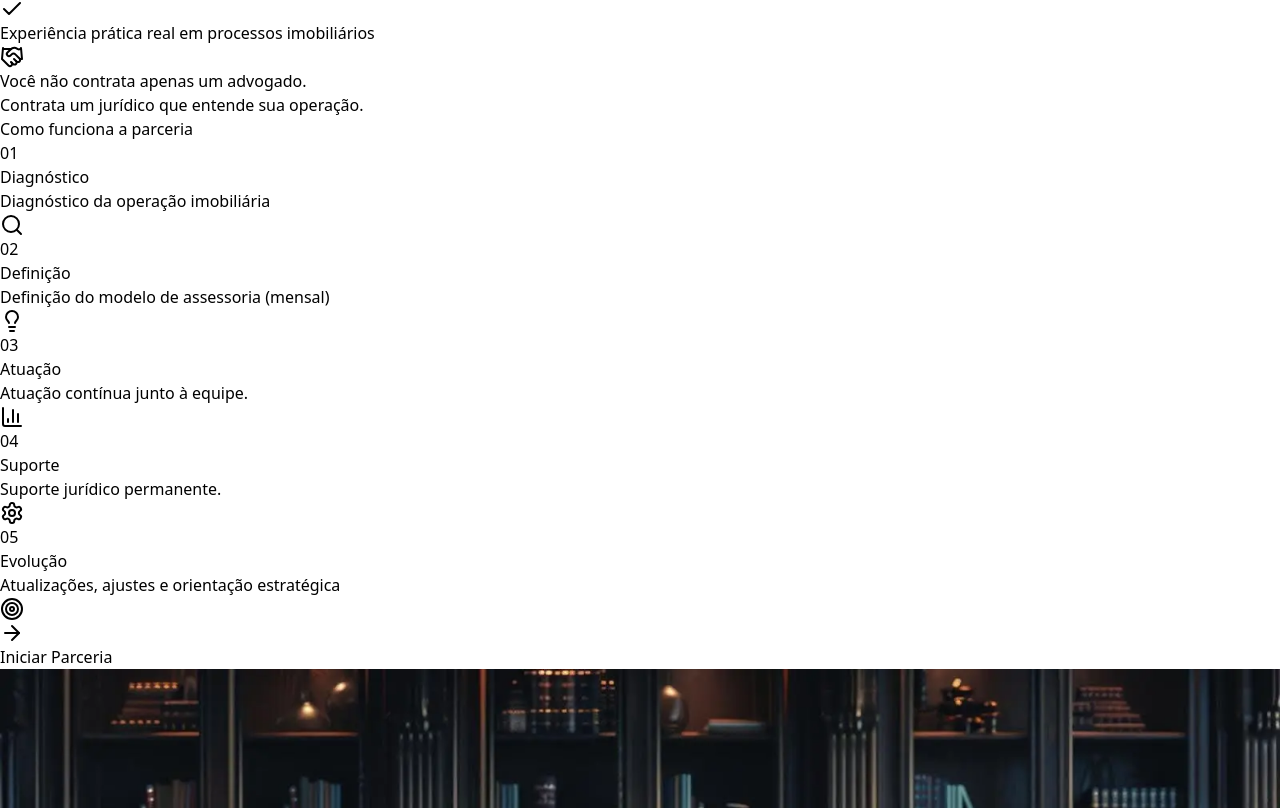
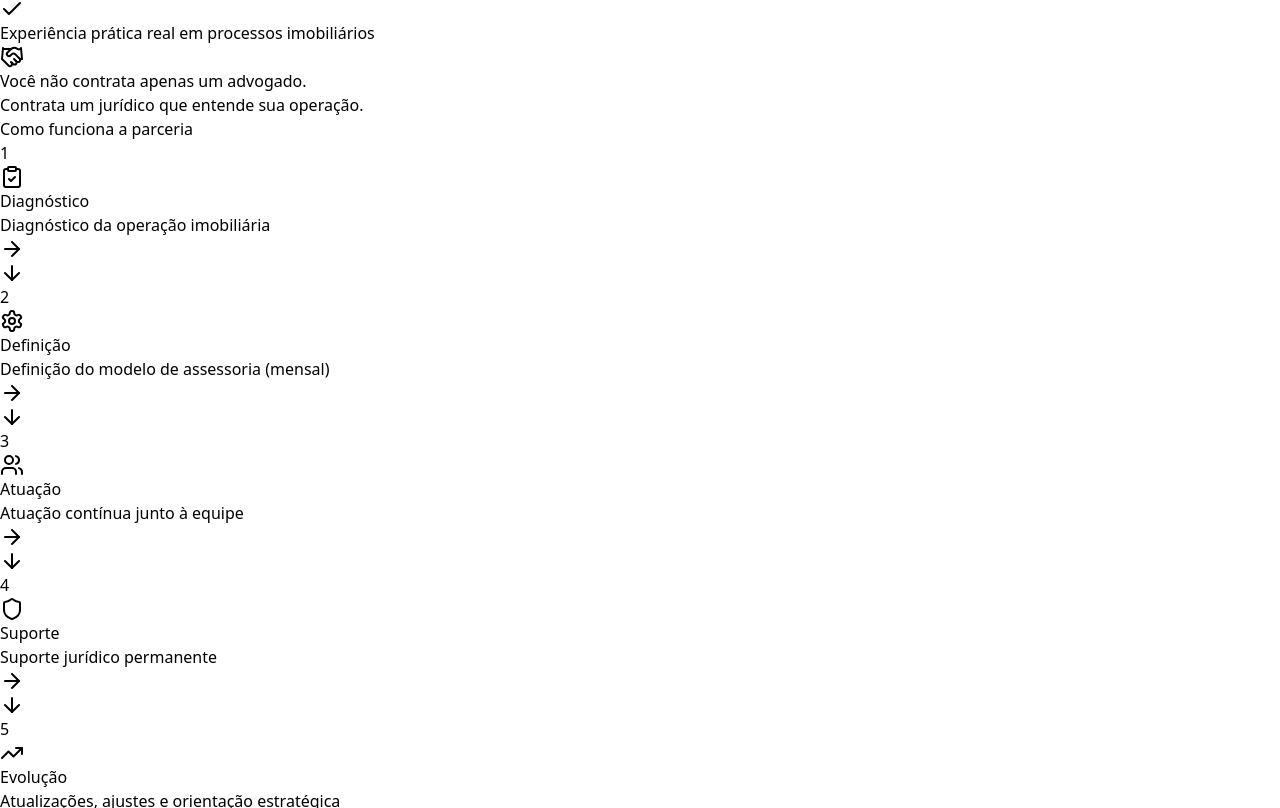
Before and after one commit to Paper-Street-Softwares/LPA-Jonatas-Honorio, a React (Vite) app: page / in a window 1280 px wide. Shown: the part 5072-5880 px from the top of the page. Built offline with nearby package versions, Linux system fonts and the light colour scheme.

Commit message:
fix: cards

```diff
--- a/src/sections/PartnershipSection.jsx
+++ b/src/sections/PartnershipSection.jsx
@@ -4,15 +4,11 @@ import MotionDivDownToUp from '../components/animations/MotionDownToUp'
 import {
   ArrowRight,
   ClipboardCheck,
+  Settings,
   Users,
   Shield,
   TrendingUp,
   ArrowDown,
-  Search,
-  Lightbulb,
-  BarChart3,
-  Settings,
-  Target,
 } from 'lucide-react'
 import content from '../content/Content'
 import CtaButton from '../components/buttons/CtaButton'
@@ -20,39 +16,34 @@ import CtaButton from '../components/buttons/CtaButton'
 function PartnershipSection() {
   const steps = [
     {
-      number: '01',
+      step: '1',
       title: 'Diagnóstico',
-      description: 'Diagnóstico da operação imobiliária',
-      icon: Search,
-      color: 'bg-darker',
+      desc: 'Diagnóstico da operação imobiliária',
+      icon: ClipboardCheck,
     },
     {
-      number: '02',
+      step: '2',
       title: 'Definição',
-      description: 'Definição do modelo de assessoria (mensal)',
-      icon: Lightbulb,
-      color: 'bg-darker',
+      desc: 'Definição do modelo de assessoria (mensal)',
+      icon: Settings,
     },
     {
-      number: '03',
+      step: '3',
       title: 'Atuação',
-      description: 'Atuação contínua junto à equipe.',
-      icon: BarChart3,
-      color: 'bg-darker',
+      desc: 'Atuação contínua junto à equipe',
+      icon: Users,
     },
     {
-      number: '04',
+      step: '4',
       title: 'Suporte',
-      description: 'Suporte jurídico permanente.',
-      icon: Settings,
-      color: 'bg-darker',
+      desc: 'Suporte jurídico permanente',
+      icon: Shield,
     },
     {
-      number: '05',
+      step: '5',
       title: 'Evolução',
-      description: 'Atualizações, ajustes e orientação estratégica',
-      icon: Target,
-      color: 'bg-darker',
+      desc: 'Atualizações, ajustes e orientação estratégica',
+      icon: TrendingUp,
     },
   ]
 
@@ -71,41 +62,41 @@ function PartnershipSection() {
                 <div className="h-1 w-20 bg-dark mx-auto rounded-full" />
               </MotionDivDownToUp>
 
-              <section className="w-full">
-                <div className="max-w-7xl mx-auto px-4">
-                  <div className="grid grid-cols-1 sm:grid-cols-2 lg:grid-cols-3 xl:grid-cols-5 gap-16">
-                    {steps.map((step, index) => {
-                      const Icon = step.icon
+              {/* Cards */}
+              <div className="flex flex-wrap gap-6 justify-center font-secondFont">
+                {steps.map((item, i) => (
+                  <MotionDivDownToUp key={i} className="relative">
+                    {/* CARD */}
+                    <div className="relative z-10 p-6 rounded-xl border border-black/5 hover:border-dark/50 text-center h-full flex flex-col items-center bg-white scale-105 transition-all duration-500 max-w-[200px] lg:max-w-[160px] xl:max-w-[200px]">
+                      <div className="w-12 h-12 rounded-full bg-dark flex items-center justify-center text-xl font-bold mb-4 text-black/50">
+                        {item.step}
+                      </div>
 
-                      return (
-                        <div
-                          key={index}
-                          className="relative bg-white sm:max-w-[300px] rounded-sm shadow-md px-6 pt-14 pb-6 text-center font-secondFont"
-                        >
-                          {/* Seta superior */}
-                          <div
-                            className={`absolute -top-4 left-1/2 -translate-x-1/2 w-[90%] h-12 ${step.color} text-white font-bold text-2xl flex items-center justify-center clip-arrow`}
-                          >
-                            {step.number}
-                          </div>
+                      <item.icon className="w-8 h-8 text-lighter mb-3" />
 
-                          <h3 className="mt-4 font-semibold text-lg text-darker">
-                            {step.title}
-                          </h3>
+                      <h3 className="font-bold font-display text-black mb-2">
+                        {item.title}
+                      </h3>
 
-                          <p className="mt-3 text-sm text-gray-500 leading-relaxed">
-                            {step.description}
-                          </p>
+                      <p className="text-sm text-black/60">{item.desc}</p>
+                    </div>
 
-                          <div className="mt-8 flex justify-center">
-                            <Icon className="w-8 h-8 text-darker" />
-                          </div>
-                        </div>
-                      )
-                    })}
-                  </div>
-                </div>
-              </section>
+                    {/* SETA DESKTOP */}
+                    {i < steps.length - 1 && (
+                      <span className="pointer-events-none absolute -right-6 top-1/2 -translate-y-1/2 z-40 hidden min-[1024px]:inline-flex p-1 rounded-full bg-white border">
+                        <ArrowRight className="text-lighter" />
+                      </span>
+                    )}
+
+                    {/* SETA MOBILE */}
+                    {i < steps.length - 1 && (
+                      <span className="pointer-events-none absolute left-1/2 -translate-x-1/2 -bottom-6 z-40 hidden max-[487px]:inline-flex p-1 rounded-full bg-white border">
+                        <ArrowDown className="text-lighter" />
+                      </span>
+                    )}
+                  </MotionDivDownToUp>
+                ))}
+              </div>
 
               {/* CTA */}
               <MotionDivDownToUp className="text-center">
```
